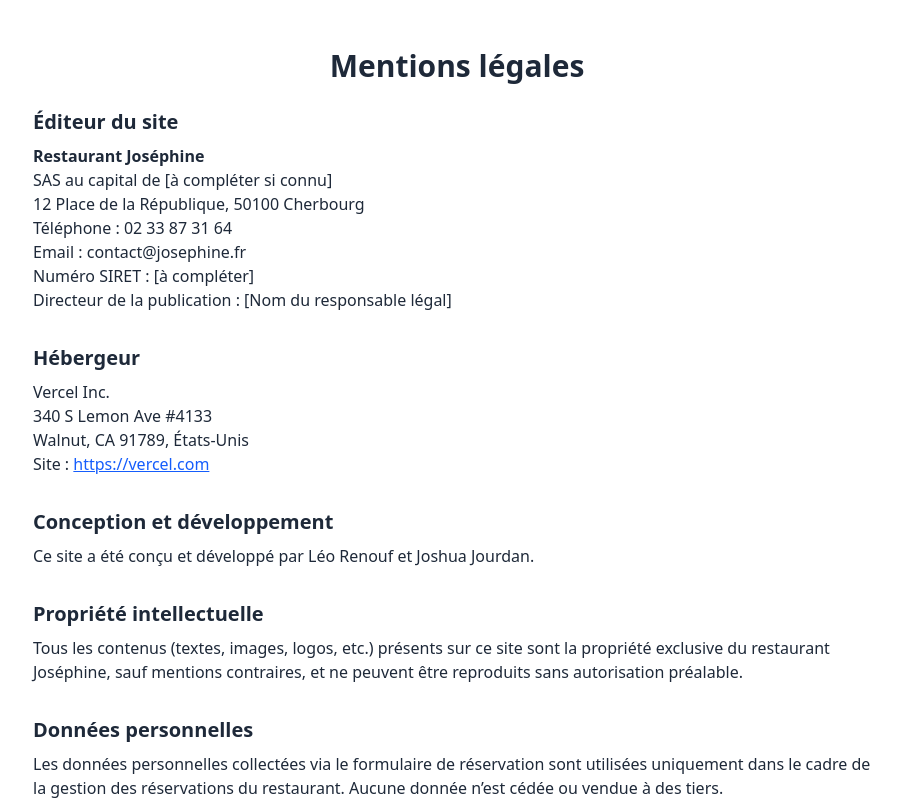
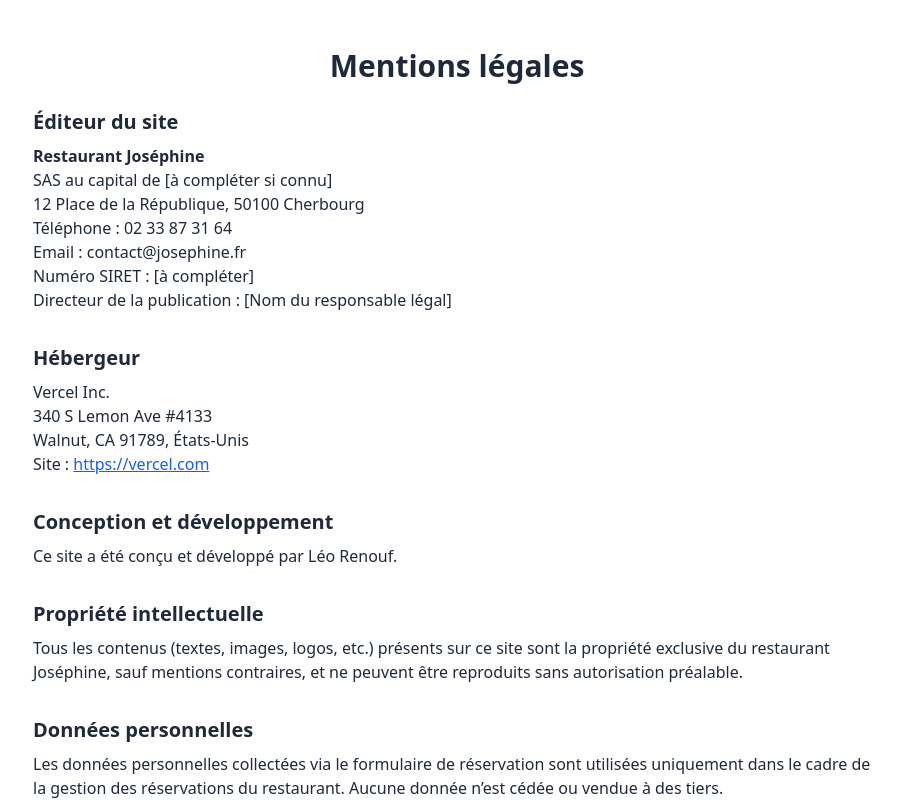
Before and after one commit to leolsvg/josephine, a Next.js app: page /mentions_legales in a window 1280 px wide. Shown: the top 800 px of the page, without its empty margins (183-1084 px from the left). Built offline with nearby package versions, Linux system fonts and the light colour scheme.

Commit message:
fix: update image format and correct site credits in Mentions Légales

```diff
--- a/src/app/mentions_legales/page.tsx
+++ b/src/app/mentions_legales/page.tsx
@@ -48,9 +48,7 @@ export default function MentionsLegales() {
         <h2 className="text-xl font-semibold mb-2">
           Conception et développement
         </h2>
-        <p>
-          Ce site a été conçu et développé par Léo Renouf et Joshua Jourdan.
-        </p>
+        <p>Ce site a été conçu et développé par Léo Renouf.</p>
       </section>
 
       <section>
--- a/src/app/page.tsx
+++ b/src/app/page.tsx
@@ -78,7 +78,7 @@ export default function Home() {
       {/* IMAGE D'ACCUEIL */}
       <div
         className="relative pt-20 min-h-screen bg-cover bg-fixed bg-center bg-no-repeat"
-        style={{ backgroundImage: "url('/img/bar.jpg')" }}
+        style={{ backgroundImage: "url('/img/bar.jpeg')" }}
       >
         <div className="absolute inset-0 bg-black opacity-50"></div>
         <div className="relative z-10 flex flex-col justify-center items-center min-h-[calc(100vh-80px)] px-4">
```
Also changed, not shown: public/img/bar.jpg (deleted), 1 other file (tests, documents, lock files or other folders).
